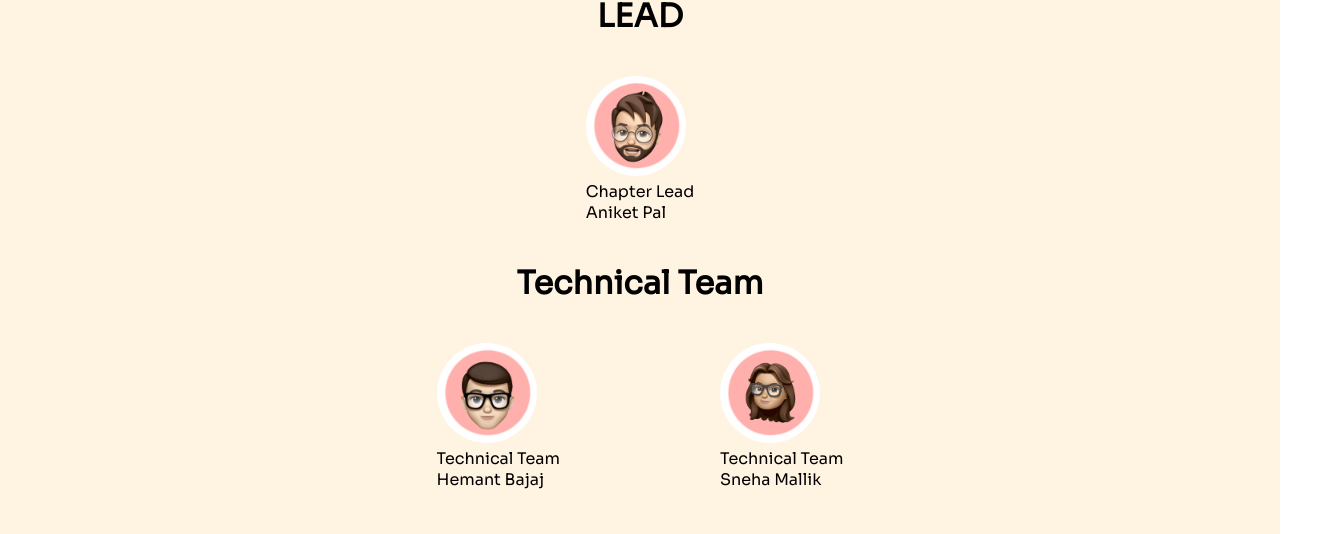
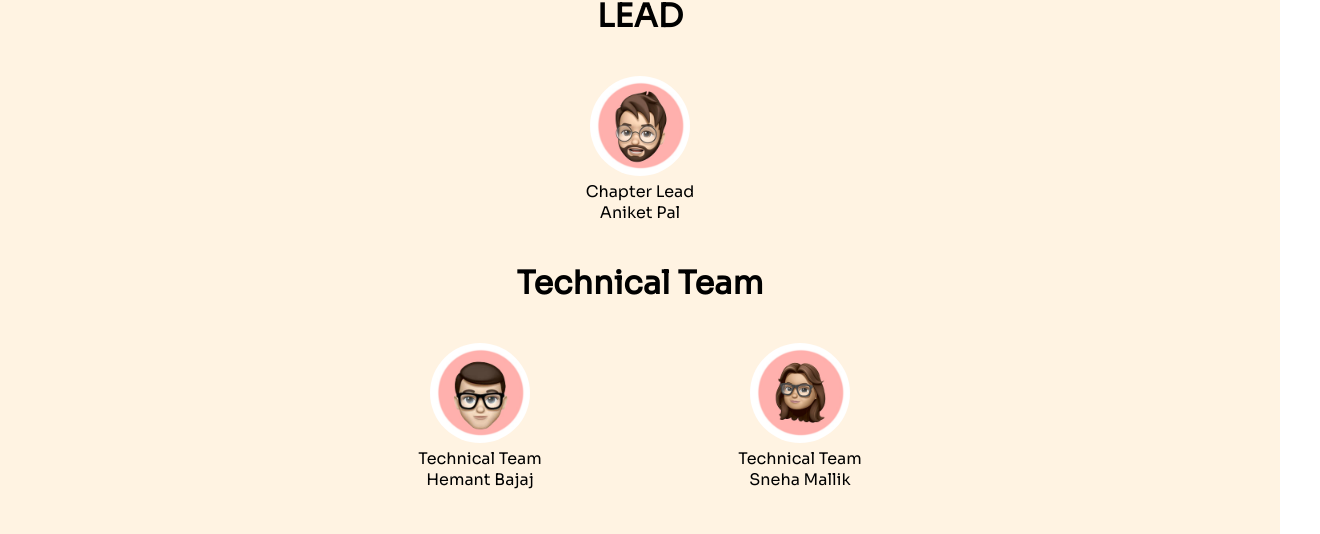
Before and after one commit to Girlscript-Rourkela/girlscript-rourkela-website, a React (Create React App) app: page /team in a window 1280 px wide. Shown: the part 199-733 px from the top of the page, 1320 px wide, since content can reach past the window. Built offline with nearby package versions, Linux system fonts and the light colour scheme.

Commit message:
centered memojis

```diff
--- a/src/components/teamCard.js
+++ b/src/components/teamCard.js
@@ -6,12 +6,21 @@ const CardExampleCardProps = (props) => (
     <Card.Img variant="top" src={props.image} style={{
         height:'100px',
         width:'100px',
+        margin:'0 30px',
         borderRadius:'50%',
-        color:'#fff3e2'
+        color:'#fff3e2',
+        justifyContent:'center',
+        alignItems:'center'
         }} />
     <Card.Body>
-    <Card.Title>{props.title}</Card.Title>
-    <Card.Text>
+    <Card.Title  style={{
+        textAlign:'center'
+    }}>
+        {props.title}
+        </Card.Title>
+    <Card.Text style={{
+        textAlign:'center'
+    }}>
         {props.name}
     </Card.Text>
     </Card.Body>
```
